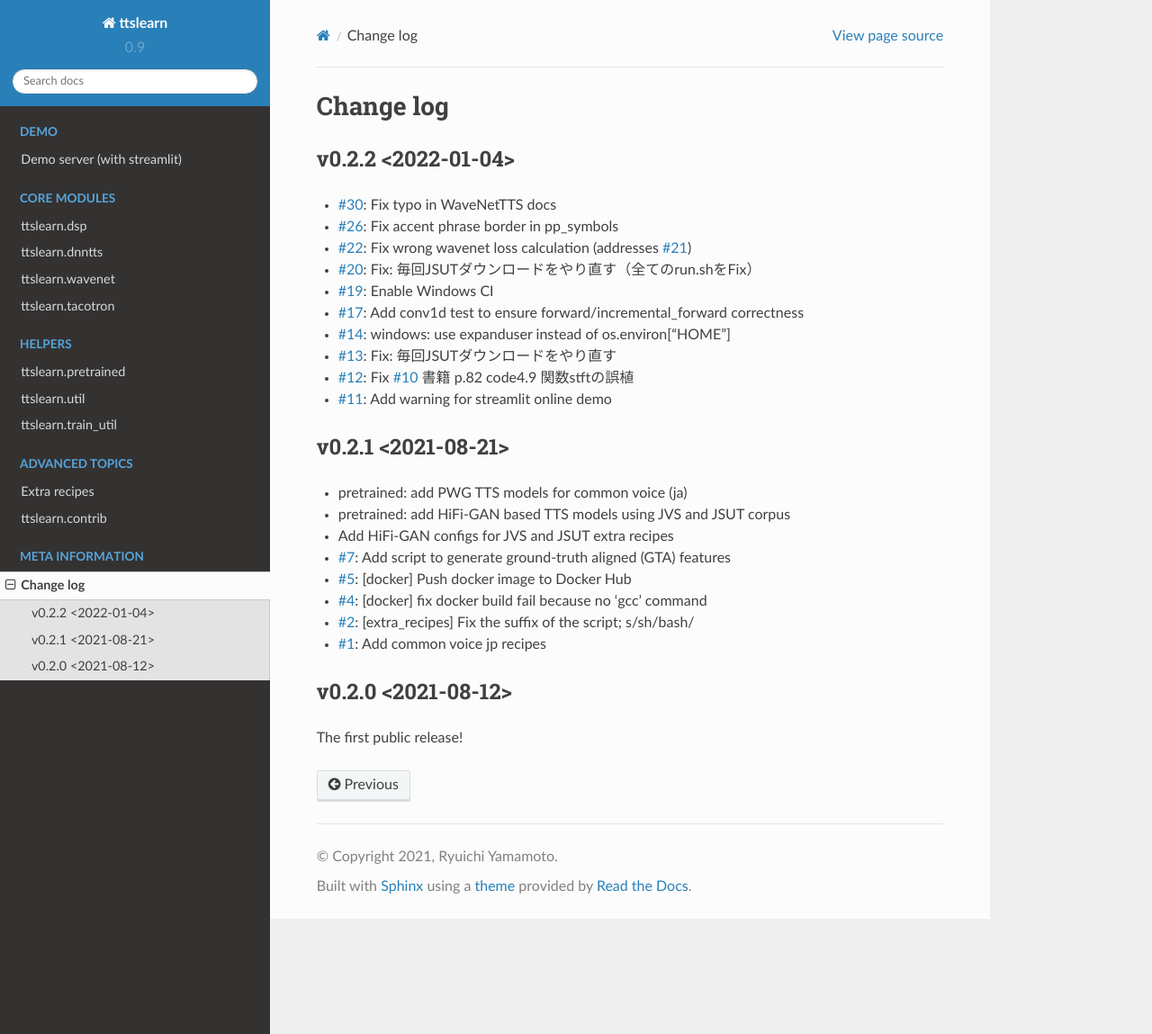
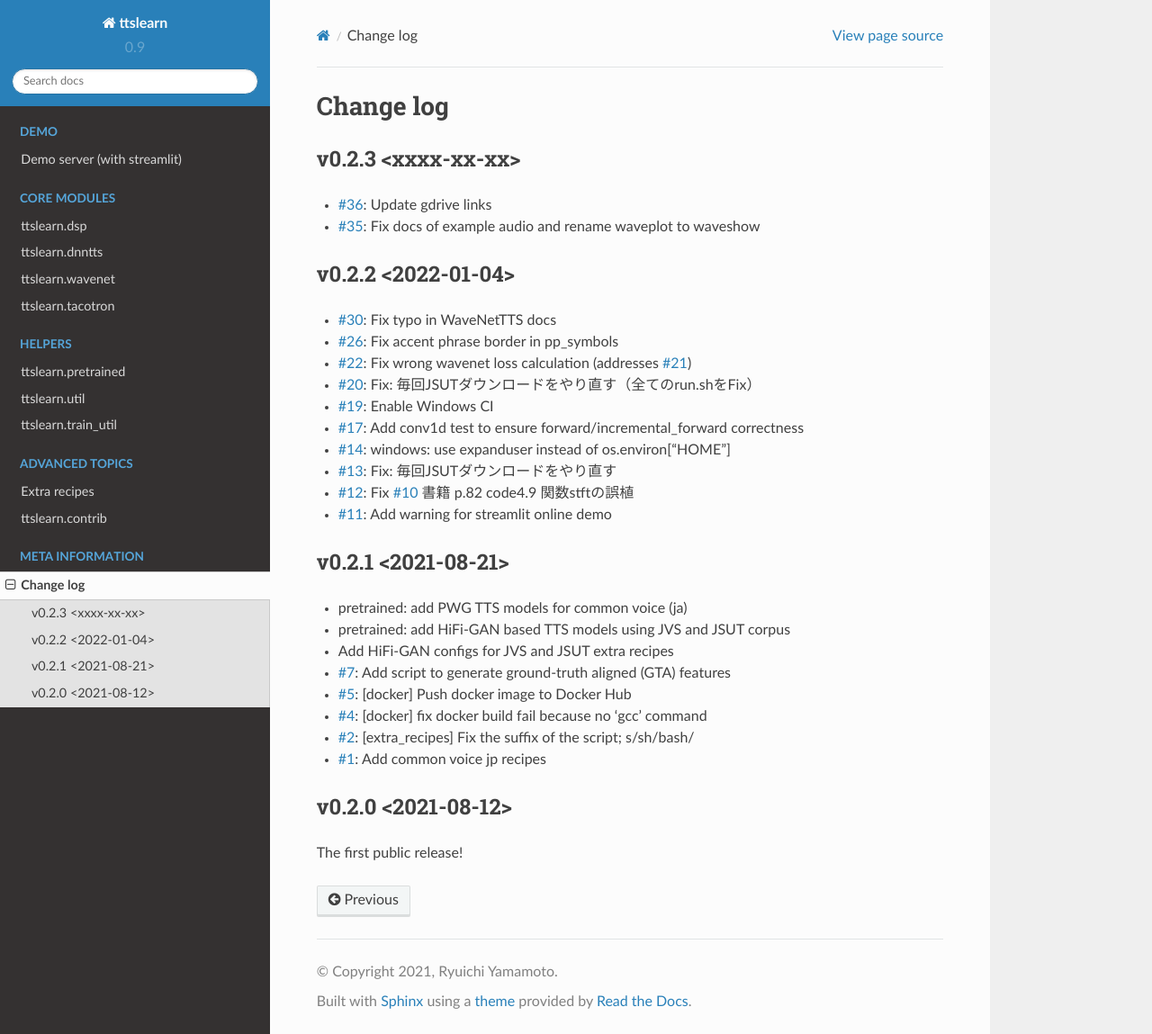
Before and after one commit to r9y9/ttslearn, a Sphinx documentation site: the page built from docs/changelog.rst, in a window 1280 px wide and 1149 px high. Shown: the whole window at 90% size. Built offline with Sphinx 7.4.7 and the Read the Docs theme 2.0.0, drawn with Linux system fonts in a browser that asks for light colours; pages that are not in the unit, such as notebooks, are missing from menus.

Commit message:
update changelog
[ci skip]

```diff
--- a/docs/changelog.rst
+++ b/docs/changelog.rst
@@ -1,5 +1,11 @@
 Change log
 ==========
+
+v0.2.3 <xxxx-xx-xx>
+-------------------
+
+- `#36`_: Update gdrive links
+- `#35`_: Fix docs of example audio and rename waveplot to waveshow
 
 v0.2.2 <2022-01-04>
 -------------------
@@ -49,3 +55,5 @@ The first public release!
 .. _#22: https://github.com/r9y9/ttslearn/pull/22
 .. _#26: https://github.com/r9y9/ttslearn/issues/26
 .. _#30: https://github.com/r9y9/ttslearn/issues/30
+.. _#35: https://github.com/r9y9/ttslearn/pull/35
+.. _#36: https://github.com/r9y9/ttslearn/pull/36
```
